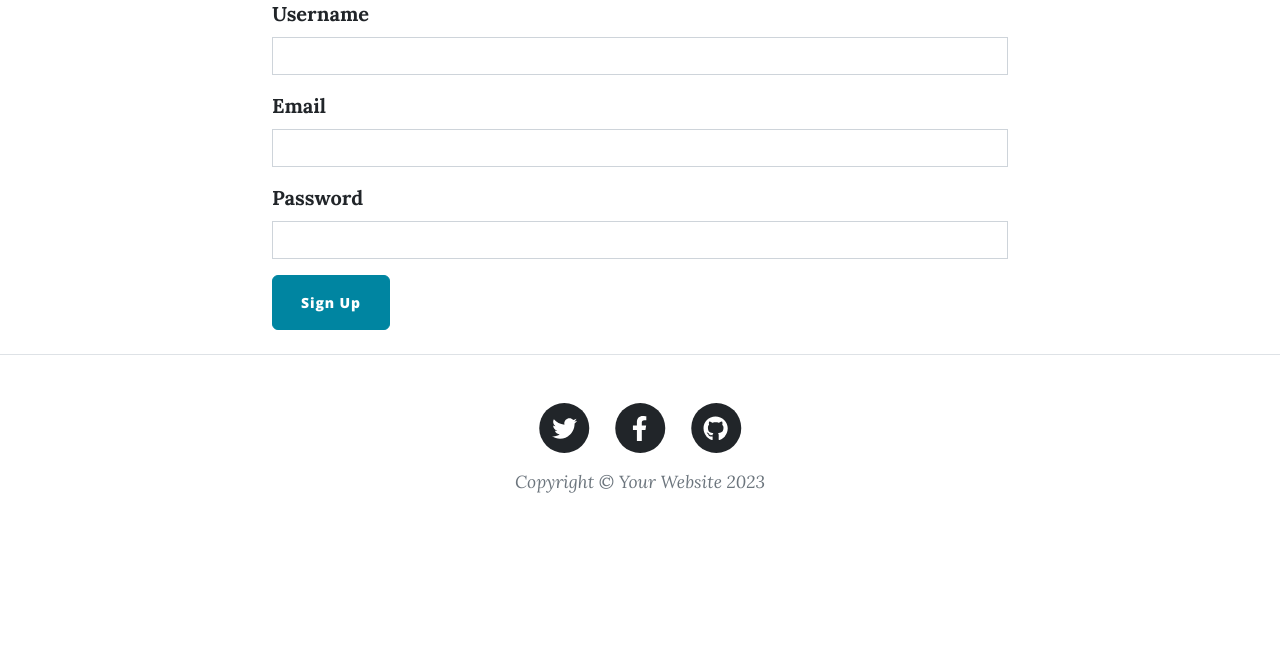
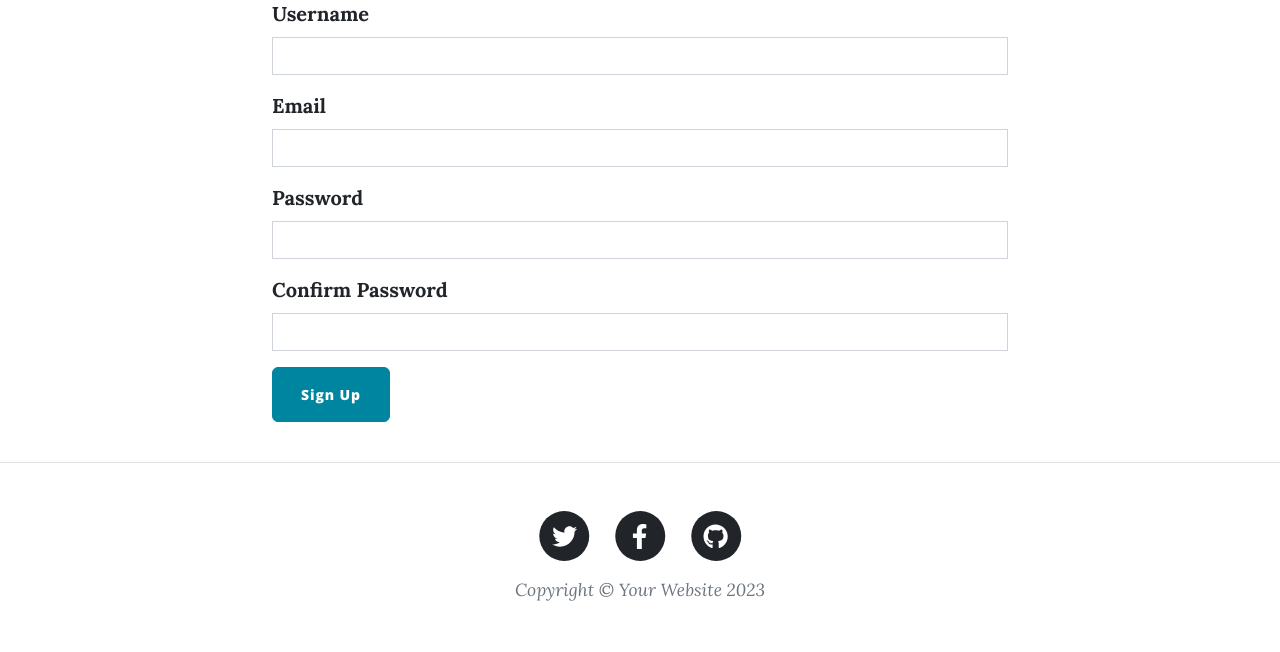
Before and after one commit to mrnikesb96-source/Entry-Blog-project, a Flask app: page /register in a window 1280 px wide. Shown: the part 581-1233 px from the top of the page. Before the commit the page ends 1074 px from the top, so only its background shows below. Run offline with Flask 3, Linux system fonts and the light colour scheme; some libraries are stand-ins or nearby versions.

Commit message:
Improve password input: obscure text, confirm password, show errors

```diff
--- a/forms.py
+++ b/forms.py
@@ -1,6 +1,6 @@
 from flask_wtf import FlaskForm
-from wtforms import StringField, SubmitField
-from wtforms.validators import DataRequired, URL
+from wtforms import StringField, SubmitField,PasswordField
+from wtforms.validators import DataRequired, EqualTo
 from flask_ckeditor import CKEditorField
 
 
@@ -14,12 +14,15 @@ class CreatePostForm(FlaskForm):
 class RegisterForm(FlaskForm):
     username = StringField("Username",validators=[DataRequired()])
     email = StringField("Email", validators=[DataRequired()])
-    password = StringField("Password",validators=[DataRequired()])
+    password = PasswordField("Password",validators=[DataRequired()])
+    confirm_password = PasswordField(
+        "Confirm Password",
+        validators=[DataRequired(),EqualTo("password",message="Password must match")])
     submit = SubmitField("Sign Up")
 
 class LoginForm(FlaskForm):
     email = StringField("Email",validators=[DataRequired()])
-    password = StringField("Password",validators=[DataRequired()])
+    password = PasswordField("Password",validators=[DataRequired()])
     submit = SubmitField("Sign In")
 
 class CommentForm(FlaskForm):
--- a/templates/register.html
+++ b/templates/register.html
@@ -23,7 +23,40 @@
     <div class="row">
       <div class="col-lg-8 col-md-10 mx-auto">
         <!--TODO: render your registration form here-->
-        {{ render_form(form) }}
+        <form method="POST">
+          {{ form.csrf_token }}
+          <div class="mb-3">
+            {{ form.username.label(class="form-label") }}
+            {{ form.username(class="form-control") }}
+            {% for error in form.username.errors %}
+              <div class="text-danger small">{{ error }}</div>
+            {% endfor %}
+          </div>
+          <div class="mb-3">
+            {{ form.email.label(class="form-label") }}
+            {{ form.email(class="form-control") }}
+            {% for error in form.email.errors %}
+              <div class="text-danger small">{{ error }}</div>
+            {% endfor %}
+          </div>
+          <div class="mb-3">
+            {{ form.password.label(class="form-label") }}
+            {{ form.password(class="form-control") }}
+            {% for error in form.password.errors %}
+              <div class="text-danger small">{{ error }}</div>
+            {% endfor %}
+          </div>
+          <div class="mb-3">
+            {{ form.confirm_password.label(class="form-label") }}
+            {{ form.confirm_password(class="form-control") }}
+            {% for error in form.confirm_password.errors %}
+              <div class="text-danger small">{{ error }}</div>
+            {% endfor %}
+          </div>
+          <div class="mb-3">
+            {{ form.submit(class="btn btn-primary") }}
+          </div>
+        </form>
       </div>
     </div>
   </div>
```
